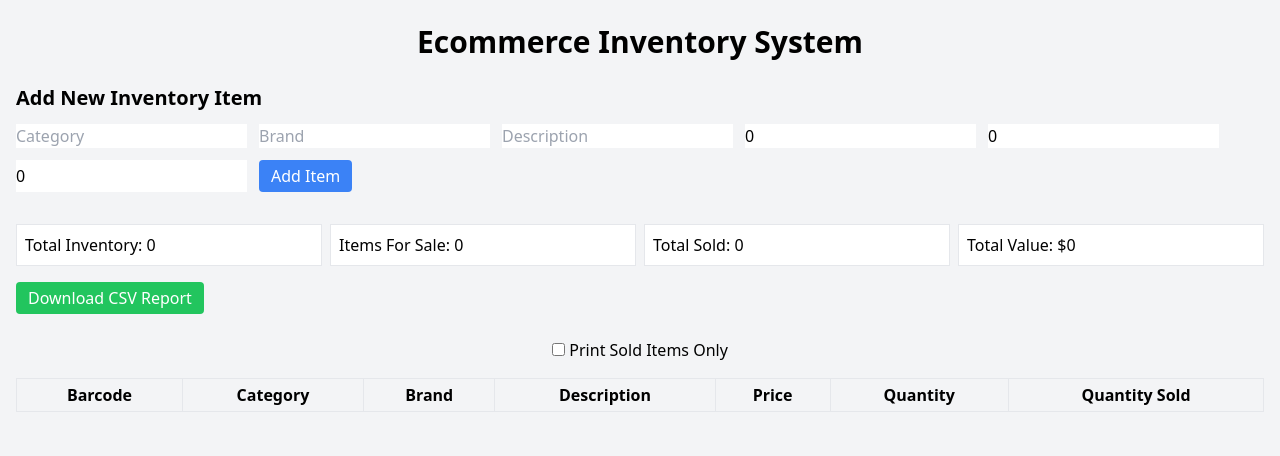
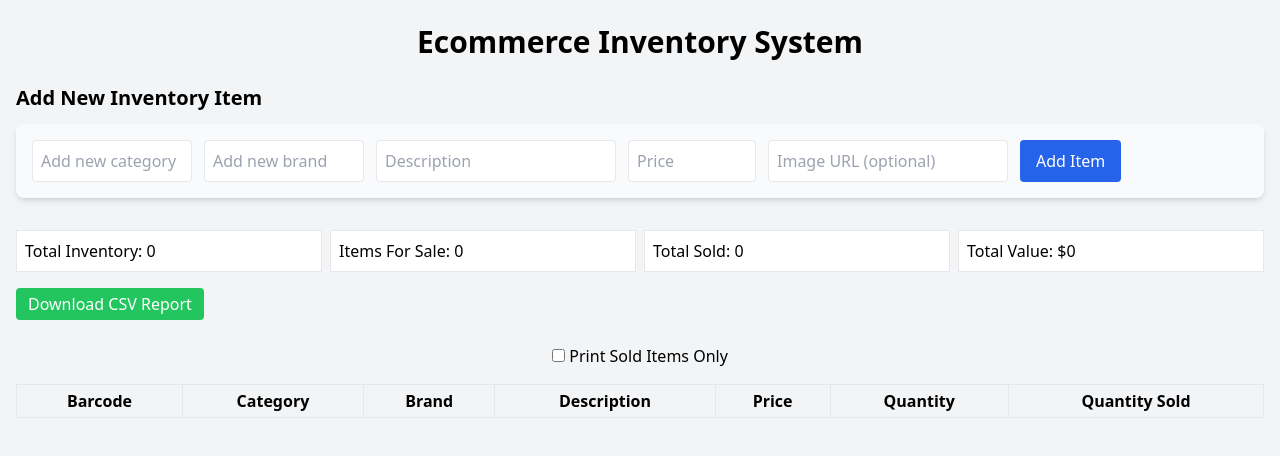
Before and after one commit to architeketh/ecommerce-inventory-system, a React (Vite) app: page / in a window 1280 px wide. Shown: the top 456 px of the page. Built offline with nearby package versions, Linux system fonts and the light colour scheme.

Commit message:
Update InventoryForm.jsx

```diff
--- a/src/components/InventoryForm.jsx
+++ b/src/components/InventoryForm.jsx
@@ -1,67 +1,82 @@
 import React, { useState } from 'react'
 
 const InventoryForm = ({ items, setItems }) => {
-  const [formData, setFormData] = useState({
-    category: '',
-    brand: '',
-    description: '',
-    price: 0,
-    quantity: 0,
-    quantitySold: 0
-  })
+  const [category, setCategory] = useState('')
+  const [brand, setBrand] = useState('')
+  const [description, setDescription] = useState('')
+  const [price, setPrice] = useState('')
+  const [image, setImage] = useState('')
 
-  const addItem = () => {
-    const newItem = { ...formData, id: items.length + 1 }
+  const handleSubmit = e => {
+    e.preventDefault()
+    if (!category || !brand || !description || !price) return alert('All fields required.')
+
+    const newItem = {
+      id: Date.now(),
+      category,
+      brand,
+      description,
+      price: parseFloat(price),
+      sold: false,
+      image
+    }
+
     setItems([...items, newItem])
-    setFormData({
-      category: '',
-      brand: '',
-      description: '',
-      price: 0,
-      quantity: 0,
-      quantitySold: 0
-    })
+    setCategory('')
+    setBrand('')
+    setDescription('')
+    setPrice('')
+    setImage('')
   }
 
   return (
-    <div className="flex flex-wrap gap-3 justify-center md:justify-start">
+    <form
+      onSubmit={handleSubmit}
+      className="flex flex-wrap gap-3 bg-gray-50 p-4 rounded-lg shadow-md justify-center md:justify-start"
+    >
       <input
-        placeholder="Category"
-        value={formData.category}
-        onChange={e => setFormData({ ...formData, category: e.target.value })}
+        type="text"
+        value={category}
+        onChange={e => setCategory(e.target.value)}
+        placeholder="Add new category"
+        className="border p-2 rounded w-40"
       />
       <input
-        placeholder="Brand"
-        value={formData.brand}
-        onChange={e => setFormData({ ...formData, brand: e.target.value })}
+        type="text"
+        value={brand}
+        onChange={e => setBrand(e.target.value)}
+        placeholder="Add new brand"
+        className="border p-2 rounded w-40"
       />
       <input
+        type="text"
+        value={description}
+        onChange={e => setDescription(e.target.value)}
         placeholder="Description"
-        value={formData.description}
-        onChange={e => setFormData({ ...formData, description: e.target.value })}
+        className="border p-2 rounded w-60"
       />
       <input
         type="number"
+        step="0.01"
+        value={price}
+        onChange={e => setPrice(e.target.value)}
         placeholder="Price"
-        value={formData.price}
-        onChange={e => setFormData({ ...formData, price: parseFloat(e.target.value) })}
+        className="border p-2 rounded w-32"
       />
       <input
-        type="number"
-        placeholder="Quantity"
-        value={formData.quantity}
-        onChange={e => setFormData({ ...formData, quantity: parseInt(e.target.value) })}
+        type="text"
+        value={image}
+        onChange={e => setImage(e.target.value)}
+        placeholder="Image URL (optional)"
+        className="border p-2 rounded w-60"
       />
-      <input
-        type="number"
-        placeholder="Quantity Sold"
-        value={formData.quantitySold}
-        onChange={e => setFormData({ ...formData, quantitySold: parseInt(e.target.value) })}
-      />
-      <button onClick={addItem} className="bg-blue-500 text-white px-3 py-1 rounded">
+      <button
+        type="submit"
+        className="bg-blue-600 hover:bg-blue-700 text-white px-4 py-2 rounded"
+      >
         Add Item
       </button>
-    </div>
+    </form>
   )
 }
 
```
